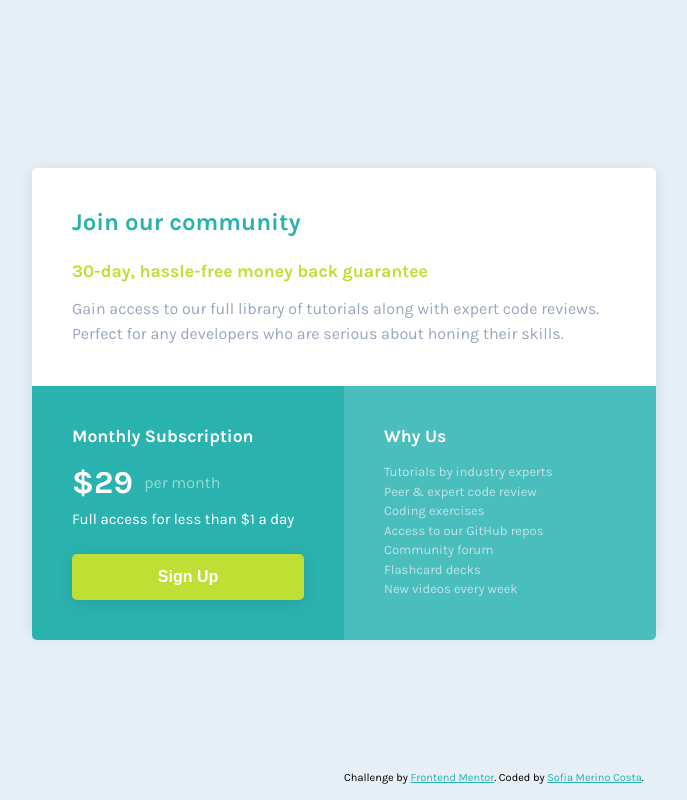
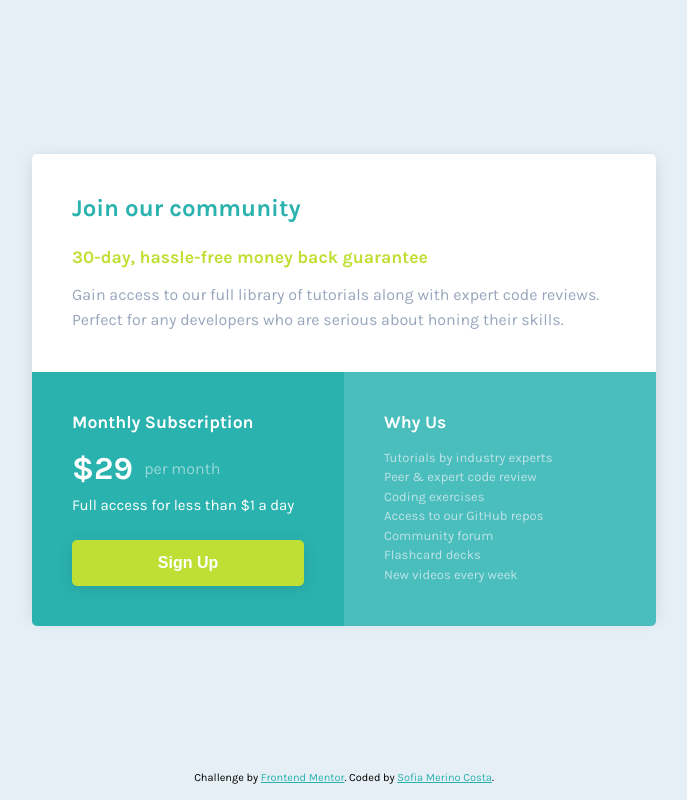
Before and after one commit to sophie-mc-dev/single-price-grid-component, a plain HTML site: page index.html in a window 1280 px wide. Shown: the whole page, without its empty margins (296-983 px from the left). Drawn offline with Linux system fonts and the light colour scheme.

Commit message:
footer issue fix

```diff
--- a/styles.scss
+++ b/styles.scss
@@ -30,14 +30,13 @@ body {
   font-family: "Karla", sans-serif;
   font-size: 1em;
   min-height: 100vh;
-  display: flex;
+  display: grid;
   align-items: center;
   justify-content: center;
-  flex-direction: column;
   font-weight: normal;
   color: white;
-  position: relative;
   background-color: $light-gray;
+  grid-template-rows: 1fr auto;
 }
 
 main {
@@ -158,10 +157,8 @@ main {
 .attribution {
   font-size: 11px;
   text-align: center;
-  bottom: 0;
   margin-bottom: 1rem;
   color: black;
-  position: fixed;
 
   a {
     color: $cyan;
```
Also changed, not shown: styles.css, 2 other files.
